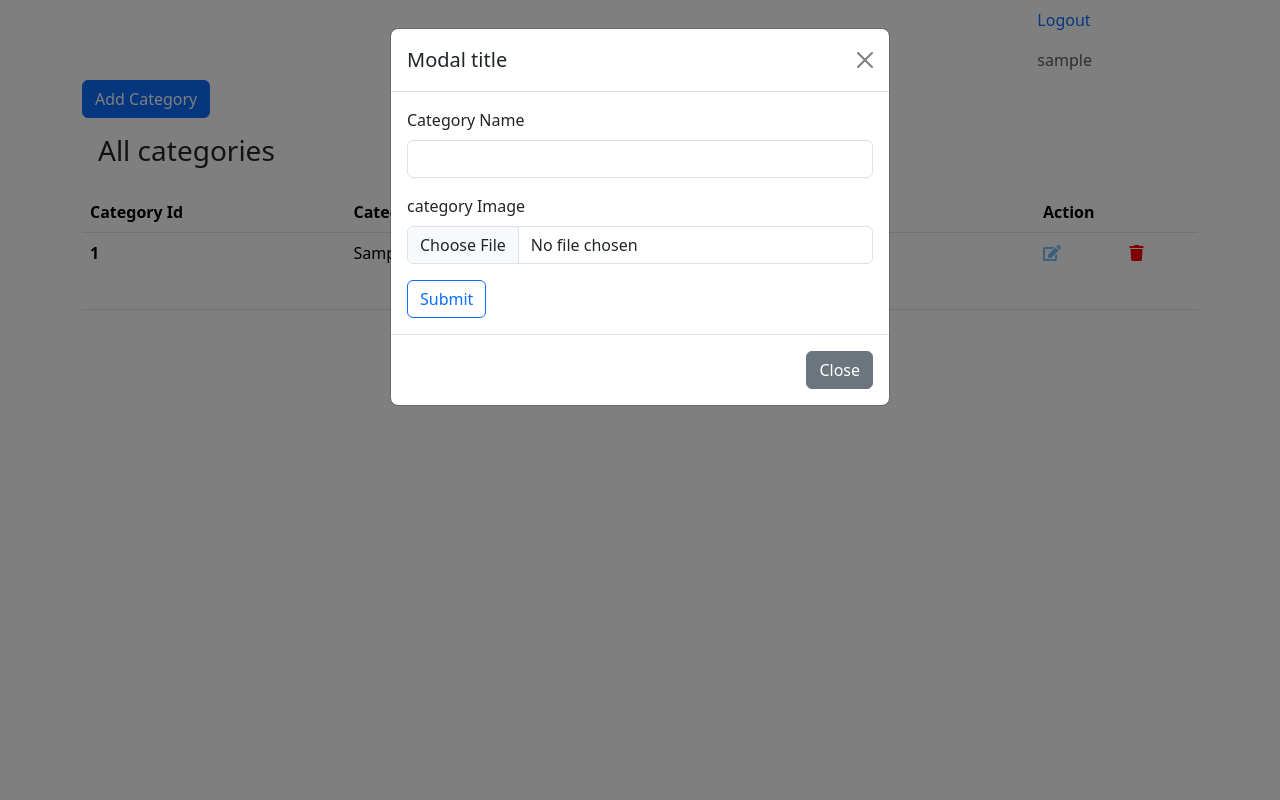
After one commit to farihafari/TaskLogin, a PHP site: page /panel.php in a window 1280 px wide, after a click on "Add Category". The commit adds this page. Run offline with PHP 8.4, Linux system fonts and the light colour scheme; the visitor is signed in with stand-in values (Sample User, id 1); tables that the repository leaves empty or names only in its code hold one stand-in row (values such as "Sample post"); grey boxes marked "Sample" are stand-in pictures; some libraries are stand-ins or nearby versions.

Commit message:
done task

```diff
--- a/assets/js/script.js
+++ b/assets/js/script.js
@@ -1,4 +1,4 @@
-    $(document).ready(function(){
+
         $(document).ready(function () {
 
             // For Name;
@@ -84,6 +84,7 @@
                 }
             });
 
+
             // For EmptyInput
             function emptyinput(id) {
                 if ($(id).val() == "") {
@@ -100,6 +101,7 @@
                 }
             };
 
+            // registration
             $("#registeration").on("click", function (e) {
                 e.preventDefault();
                 let username = $('#user-name').val();
@@ -117,9 +119,7 @@
                     emptyinput("#user-password")
                 }
 
-                // else if ((!nameRE.test(username)) && (!emailRE.test(useremail)) && (!phoneRE.test(userphone)) && (!passwordRE.test(password)) && (userconfirmpass != password)) {
-                //     alert("Invalid Data Please follow the Valid Pattern!") "The code which our teacher writed in the class"
-                // }
+
 
                 else if (!((nameRE.test(username)) && (emailRE.test(useremail)) && (passwordRE.test(password)))) {
                     alert("Invalid Data Please follow the Valid Pattern!")
@@ -136,6 +136,44 @@
 
 
             });
+// login
+            $("#login").click(function(e){
+                // alert("dfjk")
+                e.preventDefault();
+                let username = $('#user-name').val();
+                let nameRE = /^[A-Za-z\s]{3,15}$/;
+                let password = $('#user-password').val();
+                let passwordRE = /^(?=.*[A-Z])(?=.*[a-z])(?=.*[\d])(?=.*[@$&%#*])[A-Z,a-z,\d,@$&%#*]{8,15}$/;
+                let formData = $("#login-form").serialize();
 
-        })
+                console.log(formData); // Check serialized data before AJAX
+
+                if (!(username &&  password)) {
+                    emptyinput("#user-name");
+                    emptyinput("#user-password")
+                }
+
+
+
+                else if (!((nameRE.test(username)) && (passwordRE.test(password)))) {
+                    alert("Invalid Data Please follow the Valid Pattern!")
+                }else if(username && password){
+                    $.ajax({
+                        url:"ajax/login.php",
+                        type:"post",
+                        data:$("#login-form").serialize(),
+                        success:function(data){
+                            $(".login-result").html(data);
+                            console.log(data);
+                        }
+                        // error: function(xhr, status, error) {
+                        //     $(".login-result").html("<p class='alert alert-danger'>An error occurred.</p>");
+                        // }
+
+                    })
+                }
+
+
+            });
+
     })
--- a/login.php
+++ b/login.php
@@ -27,7 +27,7 @@ include "model/auth.php";
             <div class="login-result"></div>
         <div class="row justify-content-center">
             <div class="col-lg-6">
-                <form action="" method="post" id="registration-form">
+                <form action="" method="post" id="login-form">
                 <div class="mb-3">
                     <label for="" class="form-label">Name</label>
                     <input
@@ -56,7 +56,7 @@ include "model/auth.php";
                 <button
                     type="submit"
                     class="btn btn-outline-primary"
-                    id="registeration"name="registeration"
+                    id="login" name="login"
                 >
                     Submit
                 </button>
--- /dev/null
+++ b/logout.php
@@ -0,0 +1,5 @@
+<?php
+session_start();
+session_unset();
+echo "<script>location.assign('login.php')</script>";
+?>
--- /dev/null
+++ b/model/category.php
@@ -0,0 +1,53 @@
+<?php
+include "auth.php";
+
+if(isset($_POST["AddCategory"])){
+    $name = $_POST['category-name'];
+    $imageName = $_FILES['category-image']['name'];
+    $image = $_FILES['category-image']['tmp_name'];
+    $extension = pathinfo( $imageName, PATHINFO_EXTENSION );
+    $address = "assets/images/".$imageName;
+    if($extension == "png" || $extension == "jpg" || $extension == "jpeg" || $extension == "webp"){
+        if(move_uploaded_file($image, $address)){
+            $query = $connect->prepare("insert into categories(name,image) values(?,?)");
+            $query->execute([$name,$imageName]);
+            echo "<script>alert('category add successfully')</script>";
+
+        }
+}
+}
+// update category
+if(isset($_POST['updateCategory'])){
+    $categoryName = $_POST['cName'];
+    $categoryId = $_POST['cId'];
+    if(!empty($categoryImageName = $_FILES['cImage']['name'])){
+        $categoryImageName = $_FILES['cImage']['name'];
+        $categoryTmpImage =  $_FILES['cImage']['tmp_name'];
+        $extension  = pathinfo($categoryImageName,PATHINFO_EXTENSION);
+        $filePath = 'assets/images/'.$categoryImageName;
+        if($extension == "jpg" || $extension == "jpeg" || $extension == "png" || $extension == "webp"){
+    if(move_uploaded_file($categoryTmpImage,$filePath)){
+        $query = $connect->prepare("update categories set name= ? , image = ? where id =?");
+        $query->execute([$categoryName,$categoryImageName, $categoryId]);
+        echo "<script>alert('category update into table')</script>";
+    }
+        }else{
+            echo "<script>alert('you may use only jpg,png,webp or jpeg format ')</script>";
+        }
+    }else{
+        $query = $connect->prepare("update categories set name= ?  where id =?");
+
+        $query->execute([$categoryName,$categoryId]);
+        echo "<script>alert('category update into table')</script>";
+    }
+}
+// ddeleteCategory
+if(isset($_POST['deleteCategory'])){
+    $categoryId = $_POST['cId'];
+    $query = $connect ->prepare("delete from categories where id = ?");
+    $query->execute([$categoryId]);
+    echo "<script>alert('category dalete from table');
+    </script>";
+}
+
+?>
--- /dev/null
+++ b/panel.php
@@ -0,0 +1,220 @@
+<?php
+session_start();
+include "model/category.php";
+if(!isset($_SESSION['userName'])){
+    echo "<script>
+    location.assign('login.php')
+    </script>";
+}
+?>
+<!doctype html>
+<html lang="en">
+
+<head>
+    <title>Title</title>
+    <!-- Required meta tags -->
+    <meta charset="utf-8" />
+    <meta
+        name="viewport"
+        content="width=device-width, initial-scale=1, shrink-to-fit=no" />
+
+    <!-- Bootstrap CSS v5.2.1 -->
+    <link
+        href="https://cdn.jsdelivr.net/npm/bootstrap@5.3.2/dist/css/bootstrap.min.css"
+        rel="stylesheet"
+        integrity="sha384-T3c6CoIi6uLrA9TneNEoa7RxnatzjcDSCmG1MXxSR1GAsXEV/Dwwykc2MPK8M2HN"
+        crossorigin="anonymous" />
+         <link href="https://cdnjs.cloudflare.com/ajax/libs/font-awesome/5.10.0/css/all.min.css" rel="stylesheet">
+    <link href="https://cdn.jsdelivr.net/npm/bootstrap-icons@1.4.1/font/bootstrap-icons.css" rel="stylesheet">
+
+        <script src="https://cdn.jsdelivr.net/npm/bootstrap@5.0.2/dist/js/bootstrap.bundle.min.js" integrity="sha384-MrcW6ZMFYlzcLA8Nl+NtUVF0sA7MsXsP1UyJoMp4YLEuNSfAP+JcXn/tWtIaxVXM" crossorigin="anonymous"></script>
+</head>
+
+<body>
+    <div class="container">
+
+            <div class="row justify-content-end px-3">
+            <div class="col-lg-2">
+                <ul class="nav">
+                    <li class="nav-item">
+                        <a class="nav-link active" aria-current="page" href="logout.php">Logout</a>
+                    </li>
+                    <li class="nav-item">
+                        <a class="nav-link disabled" href="#" tabindex="-1" aria-disabled="true"><?php
+                        if(isset($_SESSION['userName'])){
+
+
+                        echo $_SESSION['userName'];
+                        }else{
+                            echo 'no user logged in ';
+                        }
+                        ?></a>
+                    </li>
+                </ul>
+            </div>
+    </div>
+
+   <!-- Button trigger modal -->
+<button type="button" class="btn btn-primary" data-bs-toggle="modal" data-bs-target="#staticBackdrop">
+  Add Category
+</button>
+
+<!-- Modal -->
+<div class="modal fade" id="staticBackdrop" data-bs-backdrop="static" data-bs-keyboard="false" tabindex="-1" aria-labelledby="staticBackdropLabel" aria-hidden="true">
+  <div class="modal-dialog">
+    <div class="modal-content">
+      <div class="modal-header">
+        <h5 class="modal-title" id="staticBackdropLabel">Modal title</h5>
+        <button type="button" class="btn-close" data-bs-dismiss="modal" aria-label="Close"></button>
+      </div>
+      <div class="modal-body">
+      <div class="category-result"></div>
+      <form id="addCategoryForm" method="post" enctype="multipart/form-data">
+                <div class="mb-3">
+                    <label for="" class="form-label">Category Name</label>
+                    <input
+                        type="text"
+                        name="category-name"
+                        id="category-name"
+                        class="form-control"
+                        placeholder=""
+                        aria-describedby="helpId"
+                    />
+                    <small></small>
+                </div>
+                <div class="mb-3">
+                    <label for="" class="form-label">category Image</label>
+                    <input
+                        type="file"
+                        name="category-image"
+                        id="category-image"
+                        class="form-control"
+                        placeholder=""
+                        aria-describedby="helpId"
+                    />
+                    <small></small>
+                </div>
+
+                <button
+                    type="submit"
+                    class="btn btn-outline-primary"
+                    id="AddCategory" name="AddCategory"
+                >
+                    Submit
+                </button>
+                </form>
+      </div>
+      <div class="modal-footer">
+        <button type="button" class="btn btn-secondary" data-bs-dismiss="modal">Close</button>
+
+      </div>
+    </div>
+  </div>
+</div>
+
+    </div>
+
+    <!-- view  category-->
+<div class="container">
+    <div class="row">
+    <div class="col-md-12">
+                        <h3 class="py-3 px-3">All categories</h3>
+                        <table class="table">
+                                <thead>
+                                    <tr>
+                                        <th scope="col">Category Id</th>
+                                        <th scope="col">Category Name</th>
+                                        <th scope="col">Category Image</th>
+                                        <th scope="col" colspan="2">Action</th>
+                                    </tr>
+                                </thead>
+                                <tbody>
+                                    <?php
+                                    $query = $connect ->query("select * from categories");
+                                    $row = $query->fetchAll(PDO::FETCH_ASSOC);
+                                    foreach($row as $catRows){
+                                        ?>
+                                          <tr>
+                                        <th scope="row"><?php echo $catRows['id']?></th>
+                                        <td><?php echo $catRows['name']?></td>
+                                        <td><img src="assets/images/<?php echo $catRows['image']?>" width="80" alt=""></td>
+                                        <td><a href="#mod<?php echo $catRows['id']?>" data-bs-toggle="modal"><i class="fas fa-edit" style="color: #74C0FC;"></i></a></td>
+                                        <td><a href="#delete<?php echo $catRows['id']?>" data-bs-toggle="modal"><i class="fas fa-trash" style="color: red;"></i></a></td>
+                                    </tr>
+
+
+<!--update Modal -->
+<div class="modal fade" id="mod<?php echo $catRows['id']?>" data-bs-backdrop="static" data-bs-keyboard="false" tabindex="-1" aria-labelledby="staticBackdropLabel" aria-hidden="true">
+  <div class="modal-dialog">
+    <div class="modal-content">
+      <div class="modal-header">
+        <h5 class="modal-title" id="staticBackdropLabel">Update Categories</h5>
+        <button type="button" class="btn-close" data-bs-dismiss="modal" aria-label="Close"></button>
+      </div>
+      <div class="modal-body">
+      <form method="post" enctype="multipart/form-data">
+        <input type="hidden" name="cId" id="" value="<?php echo $catRows['id']?>">
+                                <div class="mb-3">
+                                    <label for="exampleInputEmail1" class="form-label">Category Name</label>
+                                    <input type="text" class="form-control" name="cName" value="<?php echo $catRows['name']?>">
+
+                                </div>
+                                <div class="mb-3">
+                                    <label for="exampleInputPassword1" class="form-label">Category Image</label>
+                                    <input type="file" class="form-control" id="exampleInputPassword1" name="cImage">
+                                    <img src="assets/images/<?php echo $catRows['image']?>" width="80" alt="">
+                                </div>
+
+                                <button type="submit" name="updateCategory" class="btn btn-primary">Update Category</button>
+                            </form>
+      </div>
+      <div class="modal-footer">
+        <button type="button" class="btn btn-secondary" data-bs-dismiss="modal">Close</button>
+
+      </div>
+    </div>
+  </div>
+</div>
+
+
+<!-- delete Modal -->
+<div class="modal fade" id="delete<?php echo $catRows['id']?>" data-bs-backdrop="static" data-bs-keyboard="false" tabindex="-1" aria-labelledby="staticBackdropLabel" aria-hidden="true">
+  <div class="modal-dialog">
+    <div class="modal-content">
+      <div class="modal-header">
+        <h5 class="modal-title" id="staticBackdropLabel">Add Categories</h5>
+        <button type="button" class="btn-close" data-bs-dismiss="modal" aria-label="Close"></button>
+      </div>
+      <div class="modal-body">
+      <form method="post">
+      <input type="hidden" name="cId" id="" value="<?php echo $catRows['id']?>">
+
+
+                                <button type="submit" name="deleteCategory" class="btn btn-primary">Delete Category</button>
+                            </form>
+      </div>
+      <div class="modal-footer">
+        <button type="button" class="btn btn-secondary" data-bs-dismiss="modal">cancel</button>
+
+      </div>
+    </div>
+  </div>
+</div>
+
+                                        <?php
+                                    }
+                                    ?>
+
+
+                                </tbody>
+                            </table>
+                    </div>
+    </div>
+</div>
+
+    <script src="assets/js/jquery-3.7.1.min.js"></script>
+    <script src="assets/js/script.js"></script>
+
+</body>
+
+</html>
```
Also changed, not shown: ajax/login.php (added, +18 -0 lines), model/Login.php (added, +57 -0 lines), model/Register.php (+9 -11 lines), model/auth.php (+1 -15 lines), assets/images/about-01.jpg (added), assets/images/about-02.jpg (added), assets/images/banner-03.jpg (added), assets/images/banner-04.jpg (added).
